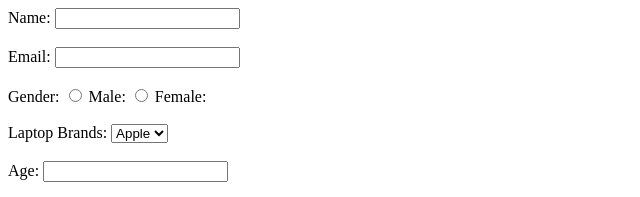
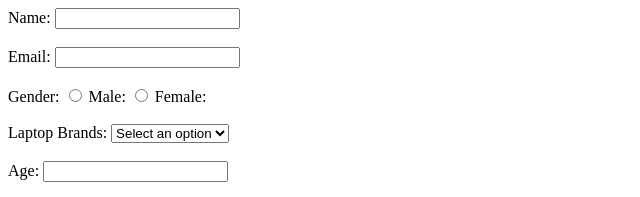
Before and after one commit to acciojob/job-app-form-SafiraFarheen, a website: page main.html in a window 1280 px wide. Shown: the top 197 px of the page, without its empty margins (0-640 px from the left). Drawn offline with Linux system fonts and the light colour scheme.

Commit message:
created a submission

```diff
--- a/main.html
+++ b/main.html
@@ -19,7 +19,8 @@
 		<input type="radio" id="female" name="gender" value="female" required>
 		<label for="female">Female:</label><br><br>
 		<label for="laptop">Laptop Brands:</label>
-		<select id="laptop">
+		<select id="laptop" name="laptop" aria-required>
+			<option>Select an option</option>
 			<option>Apple</option>
 			<option>Asus</option>
 			<option>HP</option>
@@ -31,7 +32,7 @@
 		<label for="password">Password:</label>
 		<input type="password" id="password" name="password" required><br><br>
 		<label for="portfolio">Portfolio URL:</label>
-		<input type="url" id="portfolio" name="portfolio" required><br><br>
+        <input type="url" id="portfolio" name="portfolio" required><br><br>
 		<button type="submit">Submit</button>
 
 	</form>
```
